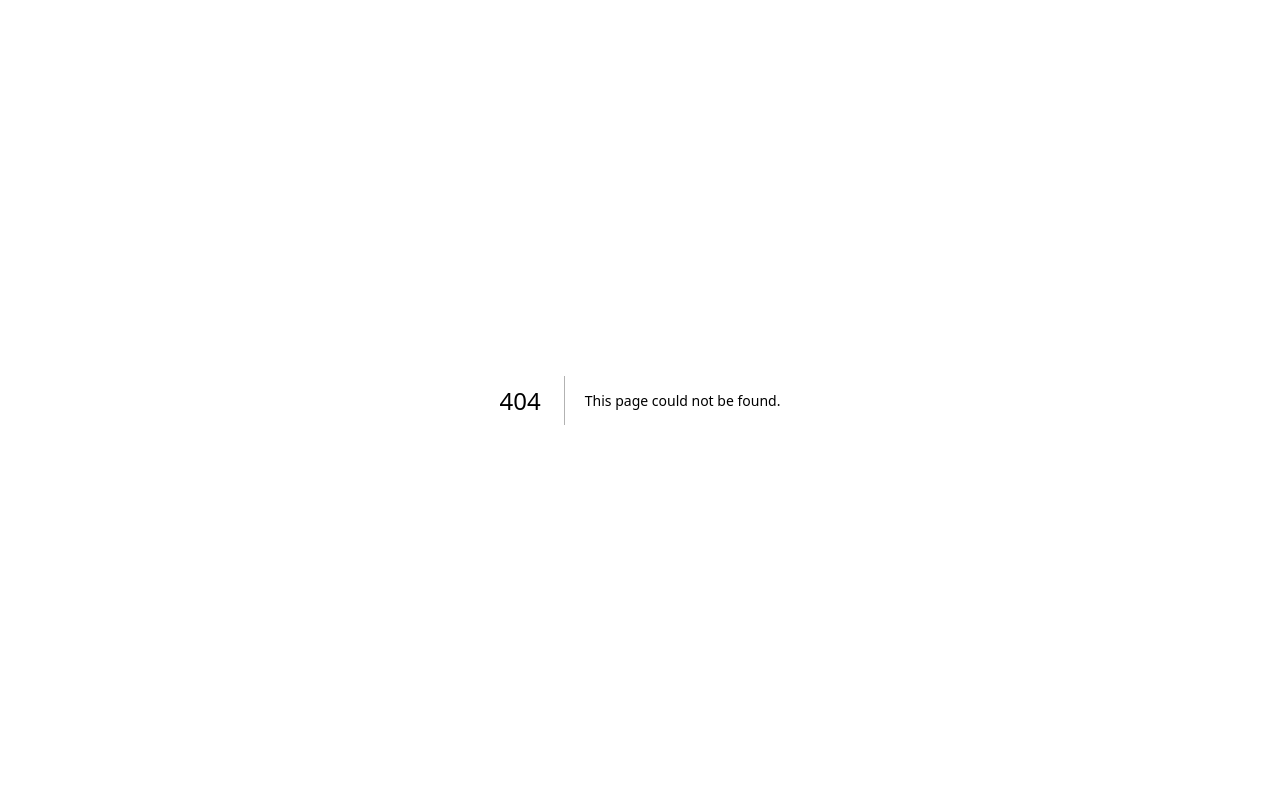
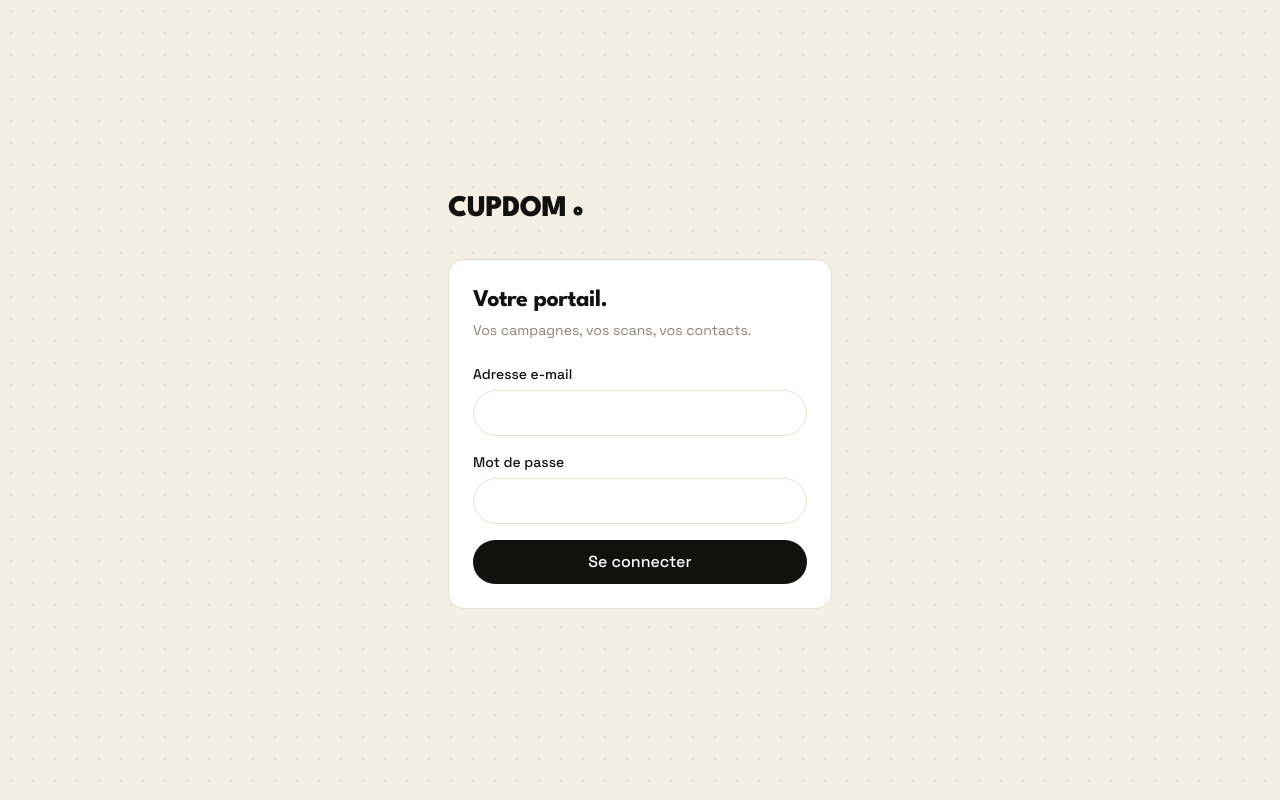
Before and after one commit to Kepler56/cupdom-dashboard, a Next.js app: page /login in a window 1280 px wide. Before the commit this address had no page. Built offline with nearby package versions, Linux system fonts and the light colour scheme.

Commit message:
feat(auth): login page with the charte-branded auth shell

```diff
--- /dev/null
+++ b/app/(auth)/layout.tsx
@@ -0,0 +1,15 @@
+import { Point } from '@/components/atoms/Point';
+
+export default function AuthLayout({ children }: { children: React.ReactNode }) {
+  return (
+    <main className="trame-point flex min-h-screen items-center justify-center bg-canvas px-4">
+      <div className="w-full max-w-sm">
+        <div className="mb-8 flex items-baseline gap-1.5">
+          <span className="font-display text-3xl font-extrabold text-ink">CUPDOM</span>
+          <span className="text-ink"><Point size={10} /></span>
+        </div>
+        <div className="rounded-[var(--radius-card)] border border-border bg-surface p-6">{children}</div>
+      </div>
+    </main>
+  );
+}
--- /dev/null
+++ b/app/(auth)/login/page.tsx
@@ -0,0 +1,27 @@
+import { LoginForm } from '@/components/auth/LoginForm';
+
+export const metadata = { title: 'Connexion — Portail client CUPDOM' };
+
+export default async function LoginPage({
+  searchParams,
+}: {
+  searchParams: Promise<{ erreur?: string }>;
+}) {
+  // Set by resolveRedirect when a signed-in user has no active portal account
+  // (a CRM member, or a deactivated client). Saying so is the point — a silent
+  // bounce back to login looks like a broken app (spec §5.8, §6).
+  const noAccess = (await searchParams).erreur === 'acces';
+
+  return (
+    <>
+      <h1 className="font-display mb-1 text-2xl font-bold text-ink">Votre portail.</h1>
+      <p className="mb-6 text-sm text-text-muted">Vos campagnes, vos scans, vos contacts.</p>
+      {noAccess && (
+        <p role="alert" className="mb-4 rounded-[var(--radius-card)] bg-[#FFFAEB] px-4 py-3 text-sm text-[#B54708]">
+          Ce compte n&apos;a pas accès au portail client.
+        </p>
+      )}
+      <LoginForm signOutFirst={noAccess} />
+    </>
+  );
+}
--- /dev/null
+++ b/components/auth/LoginForm.tsx
@@ -0,0 +1,87 @@
+'use client';
+
+import { useEffect, useState } from 'react';
+import { useRouter } from 'next/navigation';
+import { createBrowserClient } from '@/lib/supabase/client';
+
+/**
+ * Sign-in form. Every failure renders the SAME message: a distinct "unknown
+ * address" error would let anyone probe which sponsors have portal accounts.
+ */
+export function LoginForm({ signOutFirst = false }: { signOutFirst?: boolean }) {
+  const router = useRouter();
+
+  // A user bounced for having no portal account still holds a valid session.
+  // Clear it so they are not left in a half-authenticated state. Not a security
+  // measure — RLS already grants them nothing — but leaving a dead session
+  // around causes confusing behaviour on the next visit.
+  useEffect(() => {
+    if (signOutFirst) void createBrowserClient().auth.signOut();
+  }, [signOutFirst]);
+
+  const [email, setEmail] = useState('');
+  const [password, setPassword] = useState('');
+  const [error, setError] = useState<string | null>(null);
+  const [busy, setBusy] = useState(false);
+
+  async function onSubmit(e: React.FormEvent) {
+    e.preventDefault();
+    setBusy(true);
+    setError(null);
+
+    const supabase = createBrowserClient();
+    const { error: signInError } = await supabase.auth.signInWithPassword({ email, password });
+
+    if (signInError) {
+      setError('E-mail ou mot de passe incorrect.');
+      setBusy(false);
+      return;
+    }
+
+    router.replace('/');
+  }
+
+  return (
+    <form onSubmit={onSubmit} className="flex flex-col gap-4">
+      <div className="flex flex-col gap-1.5">
+        <label htmlFor="email" className="text-sm font-medium text-text">Adresse e-mail</label>
+        <input
+          id="email"
+          type="email"
+          autoComplete="email"
+          required
+          value={email}
+          onChange={(e) => setEmail(e.target.value)}
+          className="rounded-[var(--radius-pill)] border border-border bg-surface px-4 py-2.5 text-text outline-none focus:border-ink"
+        />
+      </div>
+
+      <div className="flex flex-col gap-1.5">
+        <label htmlFor="password" className="text-sm font-medium text-text">Mot de passe</label>
+        <input
+          id="password"
+          type="password"
+          autoComplete="current-password"
+          required
+          value={password}
+          onChange={(e) => setPassword(e.target.value)}
+          className="rounded-[var(--radius-pill)] border border-border bg-surface px-4 py-2.5 text-text outline-none focus:border-ink"
+        />
+      </div>
+
+      {error && (
+        <p role="alert" className="rounded-[var(--radius-pill)] bg-[#FEF3F2] px-4 py-2 text-sm text-[#B42318]">
+          {error}
+        </p>
+      )}
+
+      <button
+        type="submit"
+        disabled={busy}
+        className="rounded-[var(--radius-pill)] bg-ink px-4 py-2.5 font-medium text-white disabled:opacity-60"
+      >
+        {busy ? 'Connexion…' : 'Se connecter'}
+      </button>
+    </form>
+  );
+}
```
Also changed, not shown: 1 other file (tests, documents, lock files or other folders).
